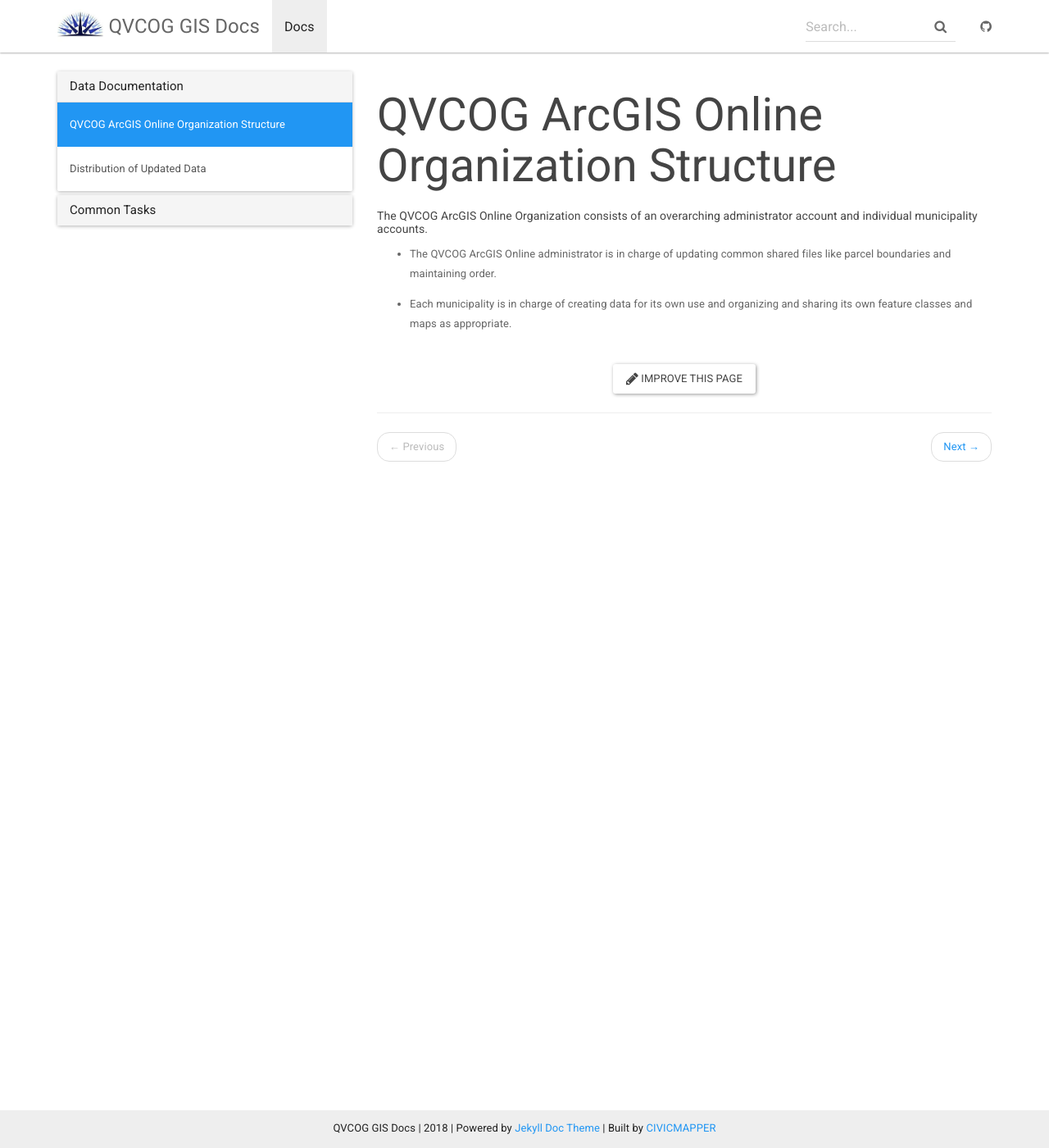
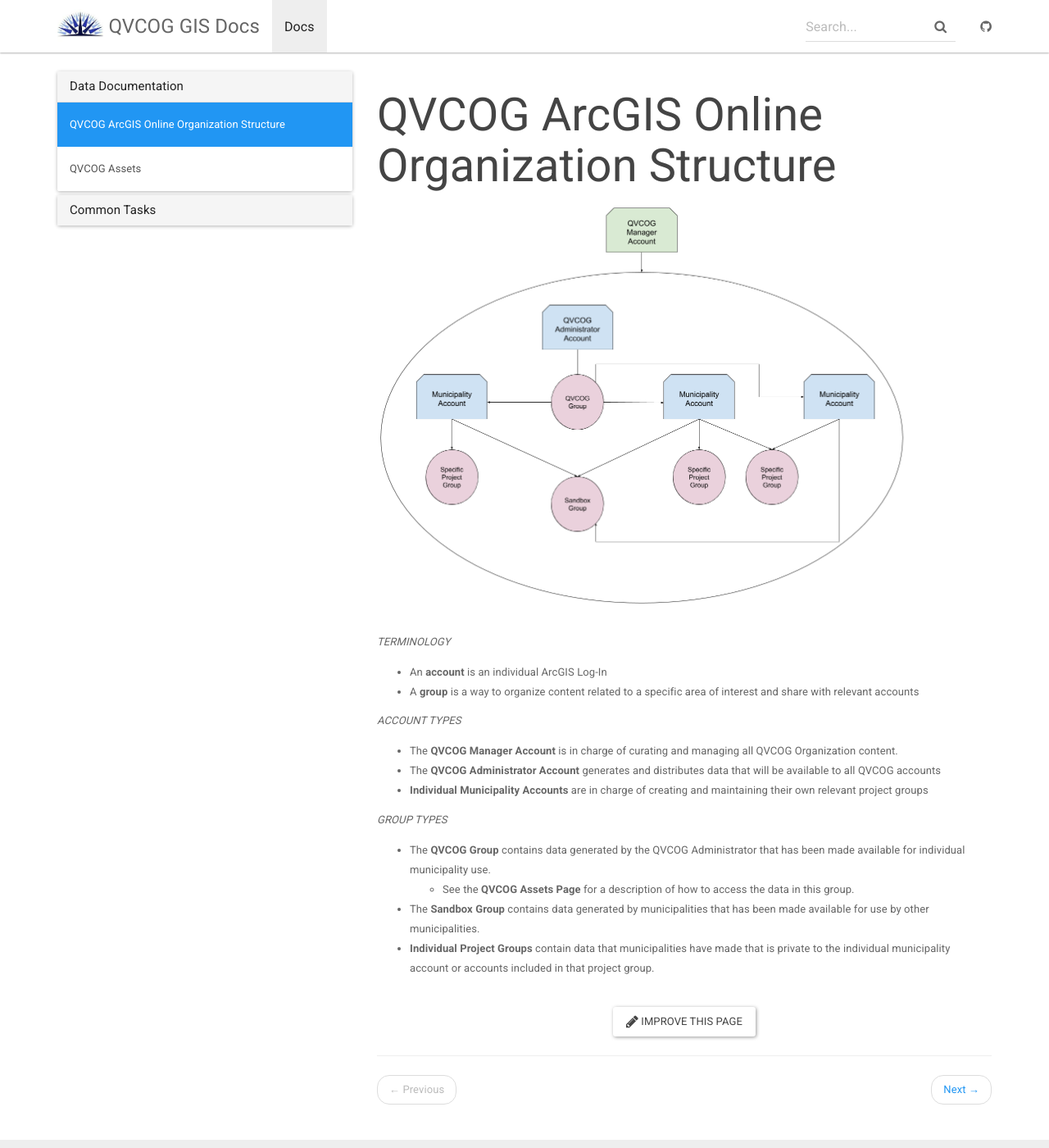
Before and after one commit to civicmapper/csc-docs, a Jekyll site: the page built from _docs/common_tasks/orgstructure.md, in a window 1280 px wide and 1400 px high. Shown: the whole window at 82% size. Built offline with Jekyll 4.4.1, drawn with Linux system fonts in a browser that asks for light colours; nearby versions of some CDN libraries.

Commit message:
Content update in datainfo and orgstructure, cosmetic updates

```diff
--- a/_docs/common_tasks/orgstructure.md
+++ b/_docs/common_tasks/orgstructure.md
@@ -3,8 +3,22 @@
 permalink: /docs/orgstructure/
 ---
 
-###### The QVCOG ArcGIS Online Organization consists of an overarching administrator account and individual municipality accounts.
+![Demo of Excel to Parce Layer workflow]({{site.img_folder}}QVCOG_ArcGIS_Structure.png)
 
-*   The QVCOG ArcGIS Online administrator is in charge of updating common shared files like parcel boundaries and maintaining order.
+_TERMINOLOGY_
 
-*   Each municipality is in charge of creating data for its own use and organizing and sharing its own feature classes and maps as appropriate.
+*   An **account** is an individual ArcGIS Log-In
+*   A **group** is a way to organize content related to a specific area of interest and share with relevant accounts
+
+_ACCOUNT TYPES_
+
+*   The **QVCOG Manager Account** is in charge of curating and managing all QVCOG Organization content.
+*   The **QVCOG Administrator Account** generates and distributes data that will be available to all QVCOG accounts
+*   **Individual Municipality Accounts** are in charge of creating and maintaining their own relevant project groups
+
+_GROUP TYPES_
+
+*   The **QVCOG Group** contains data generated by the QVCOG Administrator that has been made available for individual municipality use.
+    -   See the **QVCOG Assets Page** for a description of how to access the data in this group.
+*   The **Sandbox Group** contains data generated by municipalities that has been made available for use by other municipalities.
+*   **Individual Project Groups** contain data that municipalities have made that is private to the individual municipality account or accounts included in that project group.
--- a/_sass/bootstrap/_variables.scss
+++ b/_sass/bootstrap/_variables.scss
@@ -53,10 +53,10 @@
 $font-size-large:         ceil(($font-size-base * 1.25)) !default; // ~18px
 $font-size-small:         ceil(($font-size-base * 0.85)) !default; // ~12px
 
-$font-size-h1:            floor(($font-size-base * 2.6)) !default; // ~36px
-$font-size-h2:            floor(($font-size-base * 2.15)) !default; // ~30px
-$font-size-h3:            ceil(($font-size-base * 1.7)) !default; // ~24px
-$font-size-h4:            ceil(($font-size-base * 1.25)) !default; // ~18px
+$font-size-h1:            floor(($font-size-base * 1.5)) !default; // ~20px
+$font-size-h2:            floor(($font-size-base * 1.25)) !default; // ~18px
+$font-size-h3:            ceil(($font-size-base * 1.15)) !default; // ~16px
+$font-size-h4:            ceil(($font-size-base * 1.05)) !default; // ~15px
 $font-size-h5:            $font-size-base !default;
 $font-size-h6:            ceil(($font-size-base * 0.85)) !default; // ~12px
 
```
Also changed, not shown: _docs/common_tasks/datainfo.md (+66 -11 lines), _docs/common_tasks/geocoding.md (+19 -15 lines), _docs/common_tasks/webappcreate.md (+2 -3 lines), _docs/common_tasks/webmapcreate.md (+7 -7 lines), img/LayerToggle.gif (added), img/QRMCustomization.gif (added), img/QVCOG_ArcGIS_Structure.png (added), img/SelectQRM.gif (added), 5 other files.
